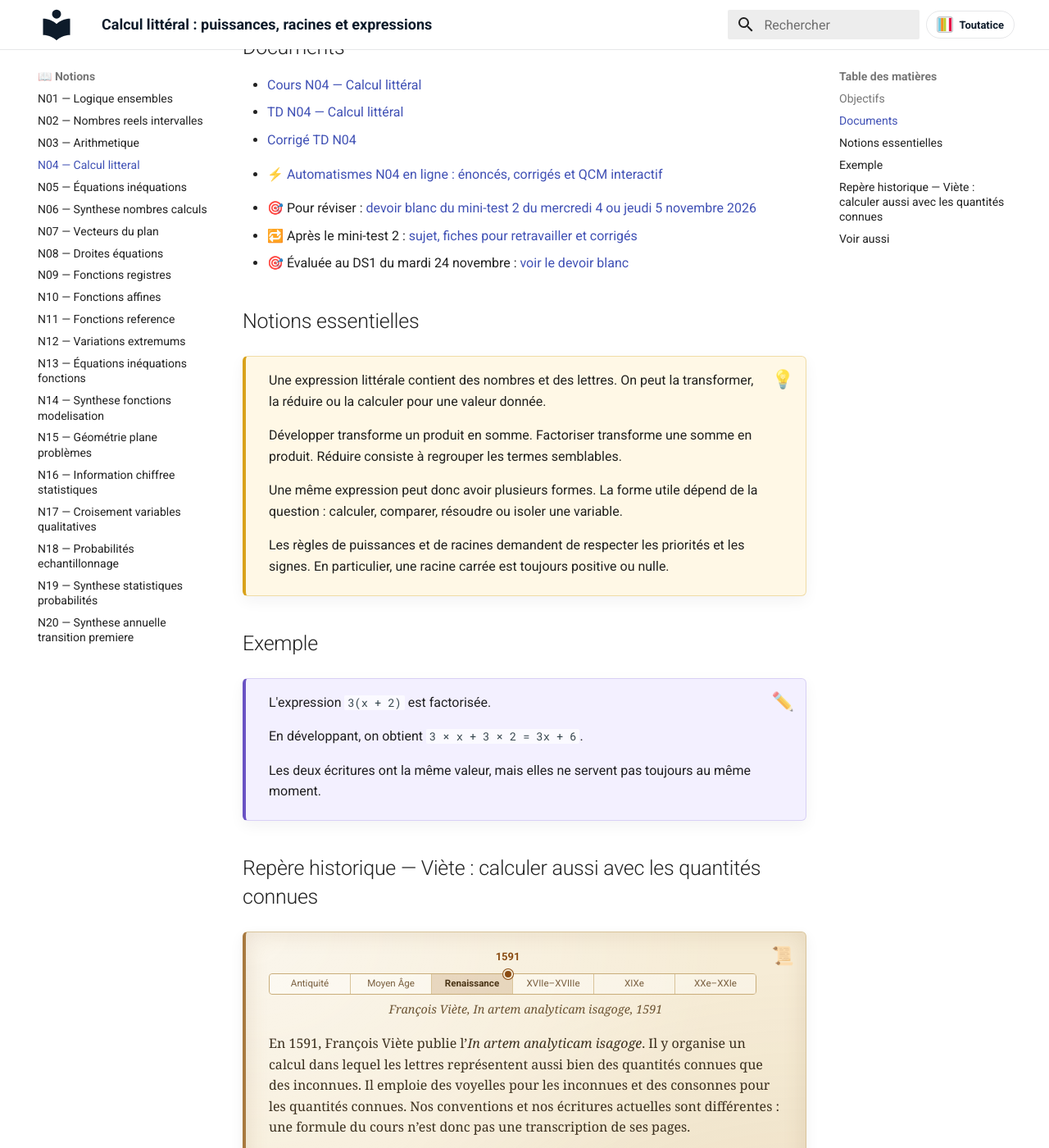
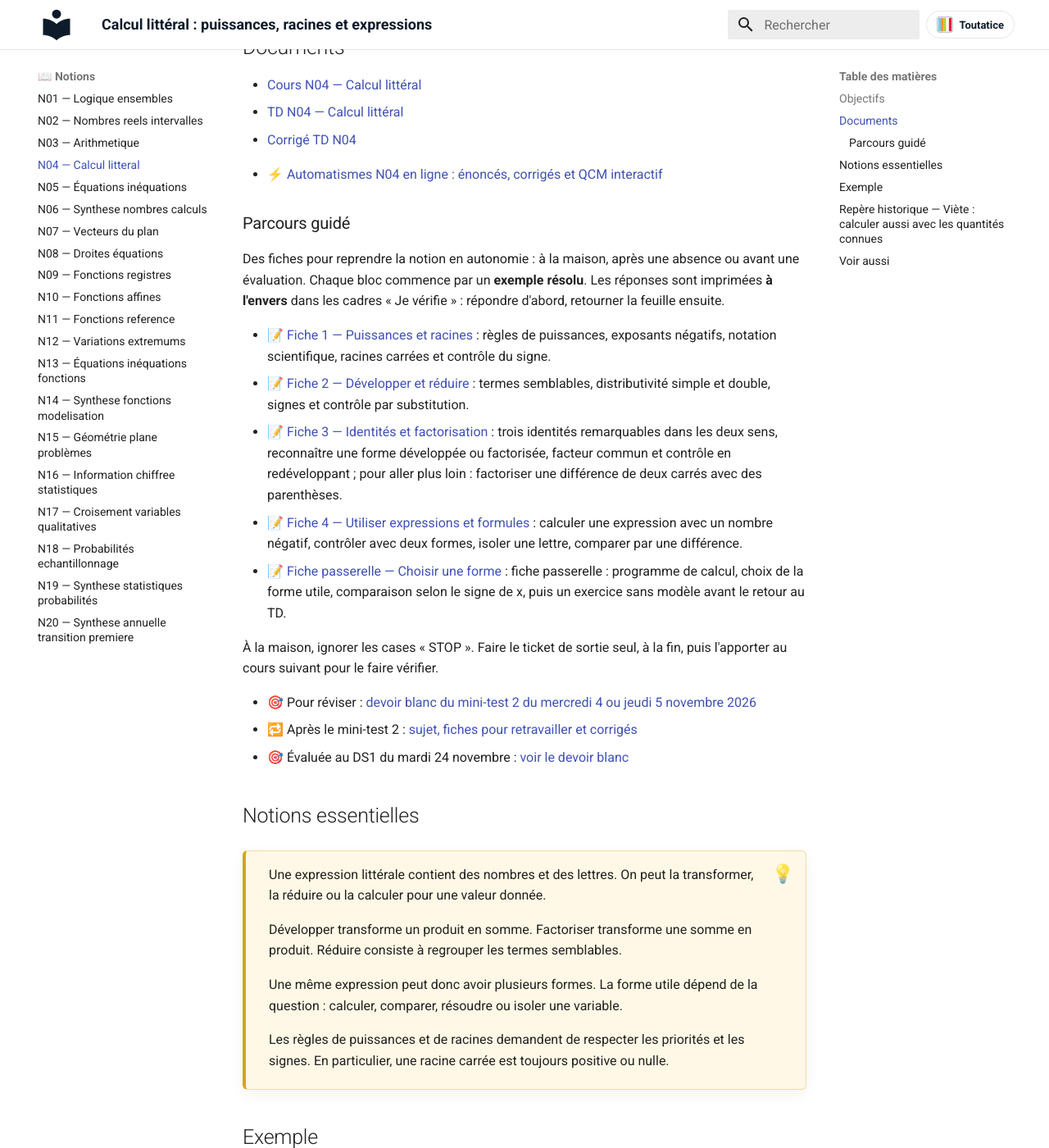
Before and after one commit to vnicolle56610/maths-seconde, an MkDocs documentation site: the page built from docs/notions/N04-calcul-litteral.md, in a window 1280 px wide and 1400 px high, scrolled down 655 px. Shown: the whole window at 82% size. Built offline with MkDocs 1.6.1 and Material for MkDocs 9.7.7, drawn with Linux system fonts in a browser that asks for light colours.

Commit message:
Publication automatique : 5 fichier(s) copié(s), 1 page(s) mise(s) à jour
Fichiers copiés :
  - docs/parcours-guide/PARCOURS_GUIDE_N04_FICHE_1.pdf
  - docs/parcours-guide/PARCOURS_GUIDE_N04_FICHE_2.pdf
  - docs/parcours-guide/PARCOURS_GUIDE_N04_FICHE_3.pdf
  - docs/parcours-guide/PARCOURS_GUIDE_N04_FICHE_4.pdf
  - docs/parcours-guide/PARCOURS_GUIDE_N04_FICHE_5.pdf

Pages mises à jour :
  - docs/notions/N04-calcul-litteral.md

Autres fichiers :
  - publication_manifest.json

Généré par le protocole de publication (publier_ressources_site.py / publier_ressources_gui.py).

```diff
--- a/docs/notions/N04-calcul-litteral.md
+++ b/docs/notions/N04-calcul-litteral.md
@@ -33,6 +33,20 @@ Le calcul littéral sert à transformer une expression sans changer sa valeur. L
 <!-- AUTOMATISMES-WEB:START -->
 - ⚡ [Automatismes N04 en ligne : énoncés, corrigés et QCM interactif](../automatismes/automatismes-N04-calcul-litteral.md)
 <!-- AUTOMATISMES-WEB:END -->
+
+<!-- PARCOURS-GUIDE:START -->
+### Parcours guidé
+
+Des fiches pour reprendre la notion en autonomie : à la maison, après une absence ou avant une évaluation. Chaque bloc commence par un **exemple résolu**. Les réponses sont imprimées **à l'envers** dans les cadres « Je vérifie » : répondre d'abord, retourner la feuille ensuite.
+
+- 📝 [Fiche 1 — Puissances et racines](../parcours-guide/PARCOURS_GUIDE_N04_FICHE_1.pdf) : règles de puissances, exposants négatifs, notation scientifique, racines carrées et contrôle du signe.
+- 📝 [Fiche 2 — Développer et réduire](../parcours-guide/PARCOURS_GUIDE_N04_FICHE_2.pdf) : termes semblables, distributivité simple et double, signes et contrôle par substitution.
+- 📝 [Fiche 3 — Identités et factorisation](../parcours-guide/PARCOURS_GUIDE_N04_FICHE_3.pdf) : trois identités remarquables dans les deux sens, reconnaître une forme développée ou factorisée, facteur commun et contrôle en redéveloppant ; pour aller plus loin : factoriser une différence de deux carrés avec des parenthèses.
+- 📝 [Fiche 4 — Utiliser expressions et formules](../parcours-guide/PARCOURS_GUIDE_N04_FICHE_4.pdf) : calculer une expression avec un nombre négatif, contrôler avec deux formes, isoler une lettre, comparer par une différence.
+- 📝 [Fiche passerelle — Choisir une forme](../parcours-guide/PARCOURS_GUIDE_N04_FICHE_5.pdf) : fiche passerelle : programme de calcul, choix de la forme utile, comparaison selon le signe de x, puis un exercice sans modèle avant le retour au TD.
+
+À la maison, ignorer les cases « STOP ». Faire le ticket de sortie seul, à la fin, puis l'apporter au cours suivant pour le faire vérifier.
+<!-- PARCOURS-GUIDE:END -->
 
 
 <!-- AUTO-EVAL:START -->
```
Also changed, not shown: publication_manifest.json (+7 -0 lines), 5 other files.
